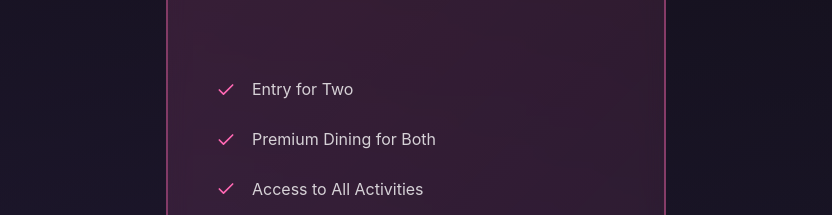
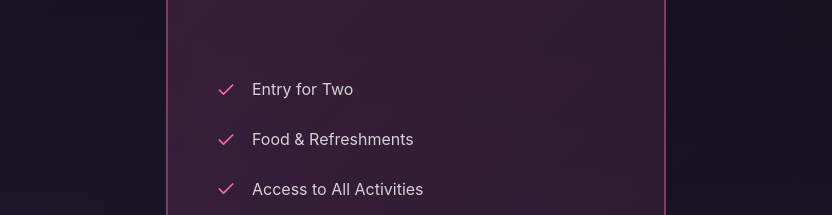
Before and after one commit to Architrb1795/prom, a React (Vite) app: page / in a window 1280 px wide. Shown: the part 3185-3400 px from the top of the page, without its empty margins (224-1056 px from the left). Built offline with nearby package versions, Linux system fonts and the light colour scheme; the HTML template or start-up script is replaced by a standard one.

Commit message:
Updated Pricing.jsx

```diff
--- a/src/components/Pricing.jsx
+++ b/src/components/Pricing.jsx
@@ -32,7 +32,7 @@ const Pricing = ({ onBookNow }) => {
                 <svg className="check-icon" viewBox="0 0 24 24" fill="none" stroke="currentColor">
                   <polyline points="20 6 9 17 4 12" strokeWidth="2" strokeLinecap="round" strokeLinejoin="round"/>
                 </svg>
-                Premium Dining for Both
+                Food & Refreshments
               </li>
               <li>
                 <svg className="check-icon" viewBox="0 0 24 24" fill="none" stroke="currentColor">
```
